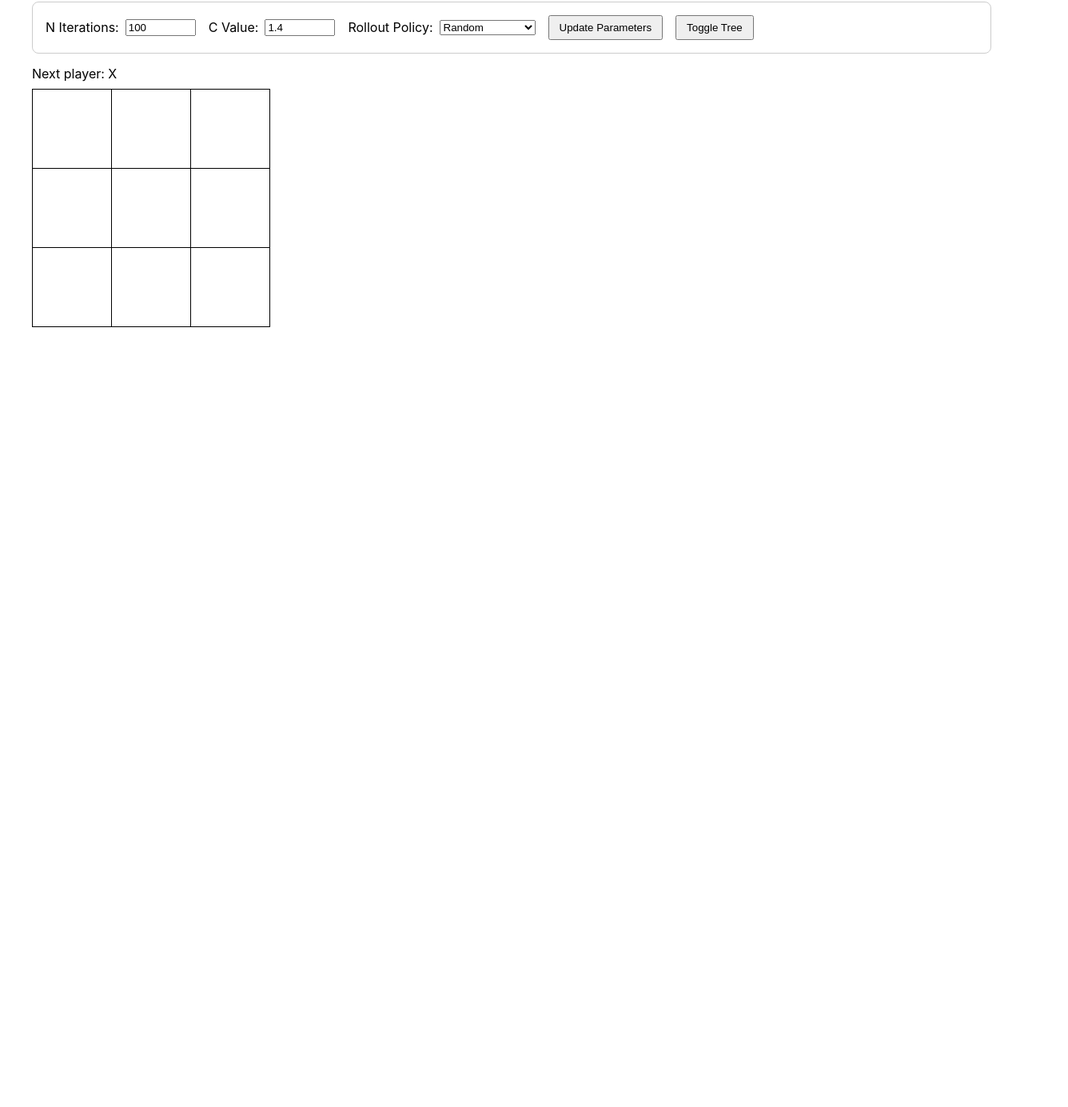
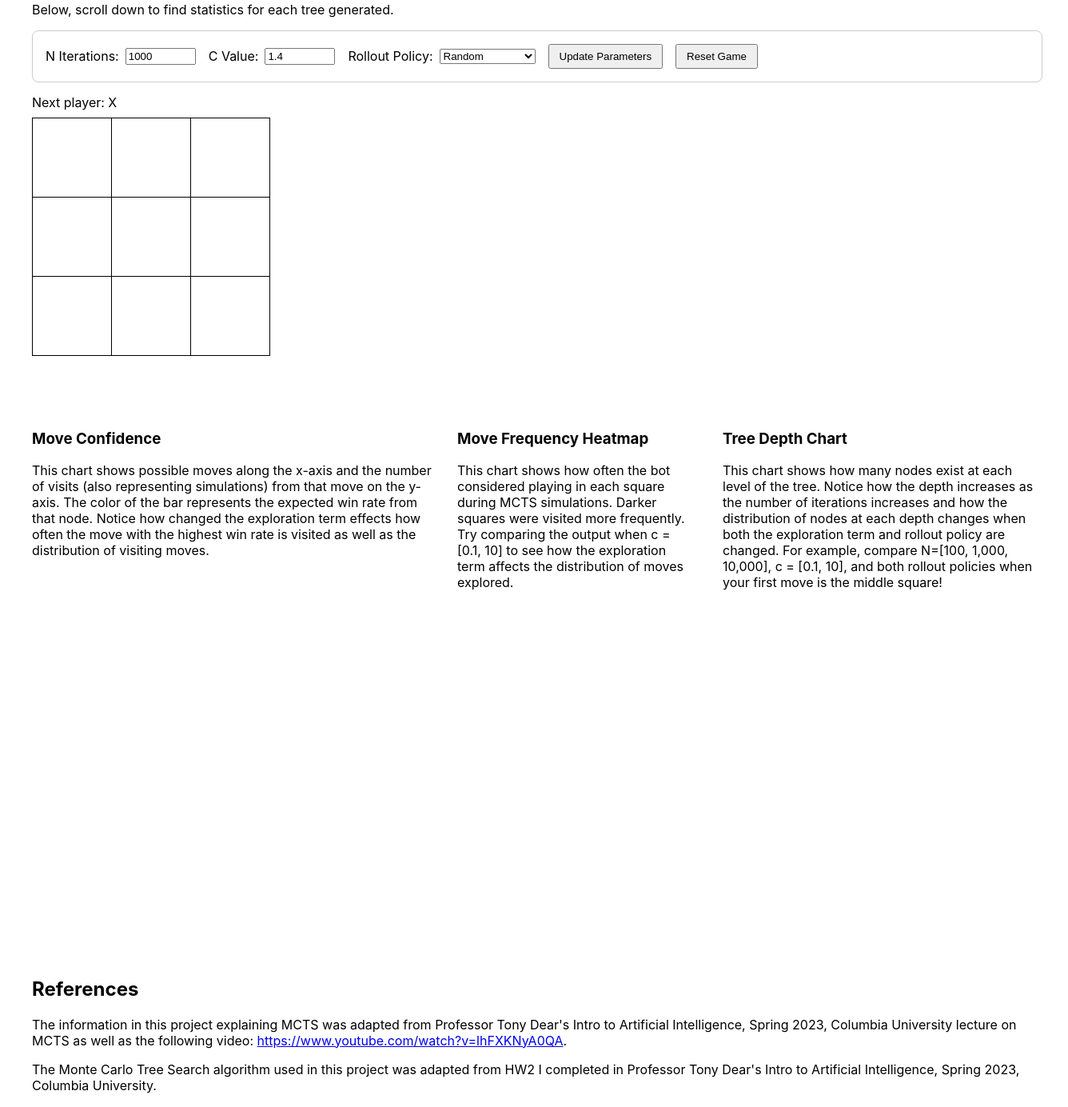
Before and after one commit to abclili123/monte-carlo-vis, a React (Create React App) app: page / in a window 1280 px wide. Shown: the part 1622-3006 px from the top of the page at 80% size, 1336 px wide, since content can reach past the window. Before the commit the page ends 2071 px from the top, so only its background shows below. Built offline with nearby package versions, Linux system fonts and the light colour scheme.

Commit message:
charts on bottom

```diff
--- a/src/components/ControlsPanel.js
+++ b/src/components/ControlsPanel.js
@@ -1,6 +1,6 @@
 import React, { useState } from 'react';
 
-const ControlsPanel = ({ nIterations, cValue, onUpdateParameters, onToggleTree }) => {
+const ControlsPanel = ({ nIterations, cValue, onUpdateParameters, onResetGame }) => {
   const [nInput, setNInput] = useState(nIterations);
   const [cInput, setCInput] = useState(cValue);
   const [rolloutPolicy, setRolloutPolicy] = useState('random');
@@ -57,8 +57,8 @@ const ControlsPanel = ({ nIterations, cValue, onUpdateParameters, onToggleTree }
         Update Parameters
       </button>
 
-      <button onClick={onToggleTree} style={{ padding: '6px 12px' }}>
-        Toggle Tree
+      <button onClick={onResetGame} style={{ padding: '6px 12px' }}>
+        Reset Game
       </button>
 
     </div>
--- a/src/components/Explore.js
+++ b/src/components/Explore.js
@@ -1,25 +1,29 @@
-import React, { useState } from 'react';
+import React, { useState, useRef } from 'react';
 import TicTacToeBoard from './TicTacToeBoard';
 import TreeViewer from './TreeViewer';
 import ControlsPanel from './ControlsPanel';
 import MoveConfidenceChart from './MoveConfidenceChart';
+import MoveHeatmap from './MoveHeatmap'
+import TreeDepthChart from './TreeDepthChart';
 
 const ExploreWhilePlaying = () => {
-  const [showTree, setShowTree] = useState(true);
-  const [nIterations, setNIterations] = useState(100);
+  const [nIterations, setNIterations] = useState(1000);
   const [cValue, setCValue] = useState(1.4);
   const [rolloutPolicy, setRolloutPolicy] = useState('random');
   const [treeData, setTreeData] = useState(null);
   const [selectedNode, setSelectedNode] = useState(null);
   const [selectedNodeId, setSelectedNodeId] = useState(null);
+  const boardRef = useRef();
+
+  const handleResetGame = () => {
+    if (boardRef.current) {
+      boardRef.current.handleReset();
+    }
+  };
 
   const handleNewTree = (tree, bestMoveId) => {
     setTreeData(tree);
     setSelectedNodeId(bestMoveId);
-  };
-
-  const handleToggleTree = () => {
-    setShowTree((prev) => !prev);
   };
 
   const handleUpdateParameters = (newN, newC, newRolloutPolicy) => {
@@ -39,18 +43,23 @@ const ExploreWhilePlaying = () => {
       <p>
         Below is a game of tic tac toe! Here, you can play against a bot that is using MCTS to make decisions.
         Use the control panel to update the parameters used in MCTS.
+        Remember to click update parameters after changing the values.
       </p>
 
       <p>
         For each move the bot makes, you will be able to see the resulting MCTS tree.
         Remember, the root is the current board state. Blue nodes represent your moves, and red moves represent the bot's moves.
         The green node is the move the bot chose to play!
+        The numbers inside eaach node represent the # wins / # of visits at that node.
+      </p>
+
+      <p>
         You can click on nodes to preview what state that node explored. When you are done previewing states, click return to live game
         to resume the game. You can also zoom and pan on the tree.
       </p>
 
       <p>
-        Below, you will find statistics for each tree generated.
+        Below, scroll down to find statistics for each tree generated.
       </p>
 
       <div>
@@ -58,7 +67,7 @@ const ExploreWhilePlaying = () => {
           nIterations={nIterations}
           cValue={cValue}
           onUpdateParameters={handleUpdateParameters}
-          onToggleTree={handleToggleTree}
+          onResetGame={handleResetGame}
         />
       </div>
 
@@ -74,15 +83,16 @@ const ExploreWhilePlaying = () => {
       >
         <TicTacToeBoard
           style={{ flex: 5, minWidth: 0 }}
+          ref={boardRef}
           onBotMoveDone={handleNewTree}
           selectedNode={selectedNode}
           setSelectedNode={setSelectedNode}
           nIterations={nIterations}
           cValue={cValue}
           rolloutPolicy={rolloutPolicy}
+          setTreeData={setTreeData}
         />
 
-        {showTree && treeData && (
         <TreeViewer
           style={{ flexShrink: 0, width: "700px" }}
           treeData={treeData}
@@ -90,15 +100,62 @@ const ExploreWhilePlaying = () => {
           selectedNodeId={selectedNodeId}
           onSelectNode={handleSelectNode}
         />
-        )}
       </div>
 
-      {treeData && (
-        <div style={{ marginTop: '32px' }}>
+      <div
+        style={{
+          display: 'flex',
+          flexDirection: 'row',
+          alignItems: 'stretch',
+          gap: '32px',
+          width: '100%',
+        }}
+      >
+        <div style={{ flex: 1, display: 'flex', flexDirection: 'column' }}>
+          <div style={{ height: '180px' }}>
             <h3>Move Confidence</h3>
+            <p>
+              This chart shows possible moves along the x-axis and the number of visits (also representing simulations)
+              from that move on the y-axis. The color of the bar represents the expected win rate from that node.
+              Notice how changed the exploration term effects how often the move with the highest win rate is visited
+              as well as the distribution of visiting moves.
+            </p>
+          </div>
+          <div style={{ flexGrow: 1 }}>
             <MoveConfidenceChart treeData={treeData} />
           </div>
-      )}
+        </div>
+
+        <div style={{ flex: 1, display: 'flex', flexDirection: 'column' }}>
+          <div style={{ height: '210px' }}>
+            <h3>Move Frequency Heatmap</h3>
+            <p>
+              This chart shows how often the bot considered playing in each square during MCTS simulations.
+              Darker squares were visited more frequently. Try comparing the output when c = [0.1, 10] to see
+              how the exploration term affects the distribution of moves explored.
+            </p>
+          </div>
+          <div style={{ flexGrow: 1 }}>
+            <MoveHeatmap treeData={treeData} />
+          </div>
+        </div>
+
+        <div style={{ flex: 1, display: 'flex', flexDirection: 'column' }}>
+          <div style={{ height: '250px' }}>
+            <h3>Tree Depth Chart</h3>
+            <p>
+              This chart shows how many nodes exist at each level of the tree. Notice how the depth increases as the number
+              of iterations increases and how the distribution of nodes at each depth changes when both the exploration term
+              and rollout policy are changed. For example, compare N=[100, 1,000, 10,000], c = [0.1, 10], and both rollout policies
+              when your first move is the middle square!
+            </p>
+          </div>
+          <div style={{ flexGrow: 1 }}>
+            <TreeDepthChart treeData={treeData} />
+          </div>
+        </div>
+      </div>
+
     </div>
   );
 };
--- /dev/null
+++ b/src/components/MoveHeatmap.js
@@ -0,0 +1,60 @@
+import React, { useEffect, useRef } from 'react';
+import * as d3 from 'd3';
+
+const MoveHeatmap = ({ treeData }) => {
+  const svgRef = useRef();
+
+  useEffect(() => {
+    const svg = d3.select(svgRef.current);
+    svg.selectAll("*").remove();
+
+    if (!treeData || !treeData.children) return;
+
+    const width = 300;
+    const height = 300;
+    const cellSize = width / 3;
+
+    const frequencies = Array(9).fill(0);
+    treeData.children.forEach(child => {
+      if (typeof child.move === 'number') {
+        frequencies[child.move] += child.visits;
+      }
+    });
+
+    const maxVisits = d3.max(frequencies) || 1;
+
+    const colorScale = d3.scaleLinear()
+      .domain([0, maxVisits])
+      .range(["#ffffff", "#2166ac"]);
+
+    const g = svg.append("g");
+
+    for (let i = 0; i < 9; i++) {
+      const x = (i % 3) * cellSize;
+      const y = Math.floor(i / 3) * cellSize;
+
+      g.append("rect")
+        .attr("x", x)
+        .attr("y", y)
+        .attr("width", cellSize)
+        .attr("height", cellSize)
+        .attr("fill", colorScale(frequencies[i]))
+        .attr("stroke", "#333");
+
+      g.append("text")
+        .attr("x", x + cellSize / 2)
+        .attr("y", y + cellSize / 2 + 5)
+        .attr("text-anchor", "middle")
+        .attr("font-size", "14px")
+        .attr("fill", "#000")
+        .text(frequencies[i]);
+    }
+
+  }, [treeData]);
+
+  return (
+    <svg ref={svgRef} width={300} height={300} />
+  );
+};
+
+export default MoveHeatmap;
--- /dev/null
+++ b/src/components/References.js
@@ -0,0 +1,37 @@
+import React from 'react';
+
+const References = () => {
+  return (
+    <div>
+      <h2>References</h2>
+      <p>
+        The information in this project explaining MCTS was adapted from Professor Tony Dear's
+        Intro to Artificial Intelligence, Spring 2023, Columbia University lecture on MCTS as well as the following
+        video:{" "}
+        <a
+          href="https://www.youtube.com/watch?v=lhFXKNyA0QA"
+          target="_blank"
+          rel="noopener noreferrer"
+        >
+          https://www.youtube.com/watch?v=lhFXKNyA0QA
+        </a>.
+      </p>
+      <p>
+        The Monte Carlo Tree Search algorithm used in this project was adapted from HW2 I completed in
+        Professor Tony Dear's Intro to Artificial Intelligence, Spring 2023, Columbia University.
+      </p>
+      <p>
+        The tic tac toe board was implemented using this introduction to React tutorial:{" "}
+        <a
+          href="https://react.dev/learn/tutorial-tic-tac-toe"
+          target="_blank"
+          rel="noopener noreferrer"
+        >
+          https://react.dev/learn/tutorial-tic-tac-toe
+        </a>.
+      </p>
+    </div>
+  );
+};
+
+export default References;
--- a/src/components/SectionManager.js
+++ b/src/components/SectionManager.js
@@ -4,10 +4,9 @@ import Why from './Why';
 import Walkthrough from './Walkthrough';
 import Recap from './Recap';
 import ExploreWhilePlaying from './Explore';
+import References from './References';
 
 const SectionManager = () => {
-  const [showRecap, setShowRecap] = useState(true);
-
   return (
     <div className="w-full">
       <section >
@@ -15,20 +14,21 @@ const SectionManager = () => {
       </section>
 
       <section >
-        <Walkthrough setShowRecap={setShowRecap} />
+        <Walkthrough/>
       </section>
 
-      {showRecap && (
       <section >
         <Recap />
       </section>
-      )}
 
-      {showRecap && (
       <section >
         <ExploreWhilePlaying />
       </section>
-      )}
+
+      <section >
+        <References />
+      </section>
+
     </div>
   );
 };
--- /dev/null
+++ b/src/components/TreeDepthChart.js
@@ -0,0 +1,82 @@
+import React, { useEffect, useRef } from 'react';
+import * as d3 from 'd3';
+
+const TreeDepthChart = ({ treeData }) => {
+  const svgRef = useRef();
+
+  useEffect(() => {
+    const svg = d3.select(svgRef.current);
+    svg.selectAll("*").remove();
+
+    if (!treeData) return;
+
+    const width = 400;
+    const height = 300;
+    const margin = { top: 20, right: 20, bottom: 40, left: 40 };
+
+    const root = d3.hierarchy(treeData, d => d.children);
+    const nodes = root.descendants();
+
+    const depthCounts = d3.rollup(
+      nodes,
+      v => v.length,
+      d => d.depth
+    );
+
+    const data = Array.from(depthCounts, ([depth, count]) => ({ depth, count }));
+
+    const xScale = d3.scaleBand()
+      .domain(data.map(d => d.depth))
+      .range([margin.left, width - margin.right])
+      .padding(0.2);
+
+    const yScale = d3.scaleLinear()
+      .domain([0, d3.max(data, d => d.count)])
+      .range([height - margin.bottom, margin.top]);
+
+    const g = svg.append("g");
+
+    g.selectAll("rect")
+      .data(data)
+      .enter()
+      .append("rect")
+      .attr("x", d => xScale(d.depth))
+      .attr("y", d => yScale(d.count))
+      .attr("width", xScale.bandwidth())
+      .attr("height", d => height - margin.bottom - yScale(d.count))
+      .attr("fill", "#3182bd");
+
+    const xAxis = d3.axisBottom(xScale);
+    const yAxis = d3.axisLeft(yScale).ticks(5);
+
+    svg.append("g")
+      .attr("transform", `translate(0,${height - margin.bottom})`)
+      .call(xAxis)
+      .append("text")
+      .attr("x", width / 2)
+      .attr("y", 30)
+      .attr("fill", "black")
+      .attr("text-anchor", "middle")
+      .attr("font-size", "12px")
+      .text("Depth");
+
+    svg.append("g")
+      .attr("transform", `translate(${margin.left},0)`)
+      .call(yAxis)
+      .append("text")
+      .attr("transform", "rotate(-90)")
+      .attr("x", -height / 2)
+      .attr("y", -30)
+      .attr("fill", "black")
+      .attr("text-anchor", "middle")
+      .attr("font-size", "12px")
+      .text("Number of Nodes");
+
+  }, [treeData]);
+
+  return (
+    <svg ref={svgRef} width={400} height={300} />
+  );
+};
+
+export default TreeDepthChart;
```
Also changed, not shown: src/components/MoveConfidenceChart.js (+5 -13 lines), src/components/TicTacToeBoard.js (+8 -8 lines), src/components/TreeViewer.js (+8 -0 lines), src/components/Walkthrough.js (+3 -5 lines). Lines whose indentation alone changed are shown as unchanged.
